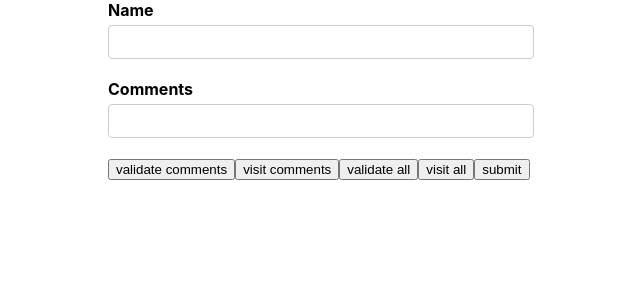
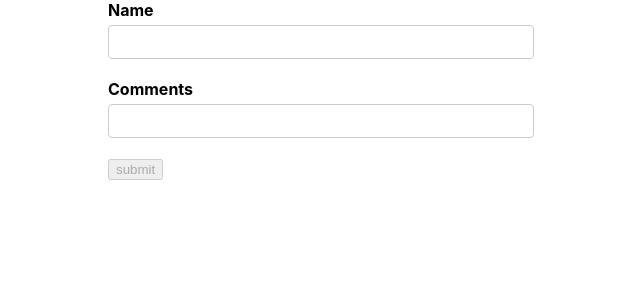
Before and after one commit to MohammadPj/formik-samples, a React (Create React App) app: page / in a window 1280 px wide. Shown: the top 300 px of the page, without its empty margins (319-959 px from the left). Built offline with nearby package versions, Linux system fonts and the light colour scheme.

Commit message:
27- disable submit btn

```diff
--- a/src/components/YoutubeForm.js
+++ b/src/components/YoutubeForm.js
@@ -30,6 +30,7 @@ const YoutubeForm = () => {
       initialValues={initialValues}
       onSubmit={onSubmit}
       validationSchema={validationSchema}
+      validateOnMount
     >
       {(formik) => {
         console.log("formik", formik)
@@ -52,11 +53,7 @@ const YoutubeForm = () => {
               <ErrorMessage name={"comments"} component={TextError} />
             </div>
 
-            <button type={"button"} onClick={() => formik.validateField("comments")}>validate comments</button>
-            <button type={"button"} onClick={() => formik.setFieldTouched("comments")}>visit comments</button>
-            <button type={"button"} onClick={() => formik.validateForm()}>validate all</button>
-            <button type={"button"} onClick={() => formik.setTouched({name: true, comments: true})}>visit all</button>
-            <button type={"submit"}>submit</button>
+            <button type={"submit"} disabled={!formik.isValid}>submit</button>
           </Form>
         );
       }}
```
